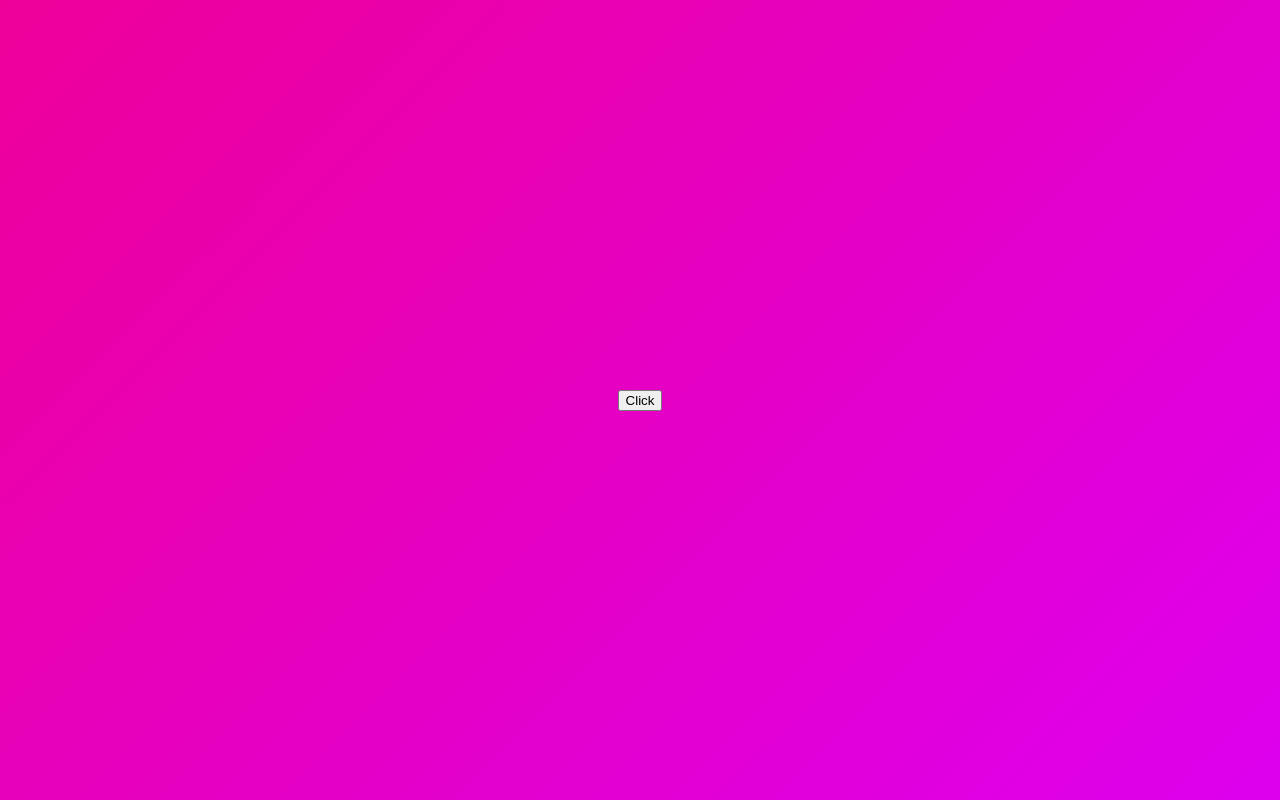
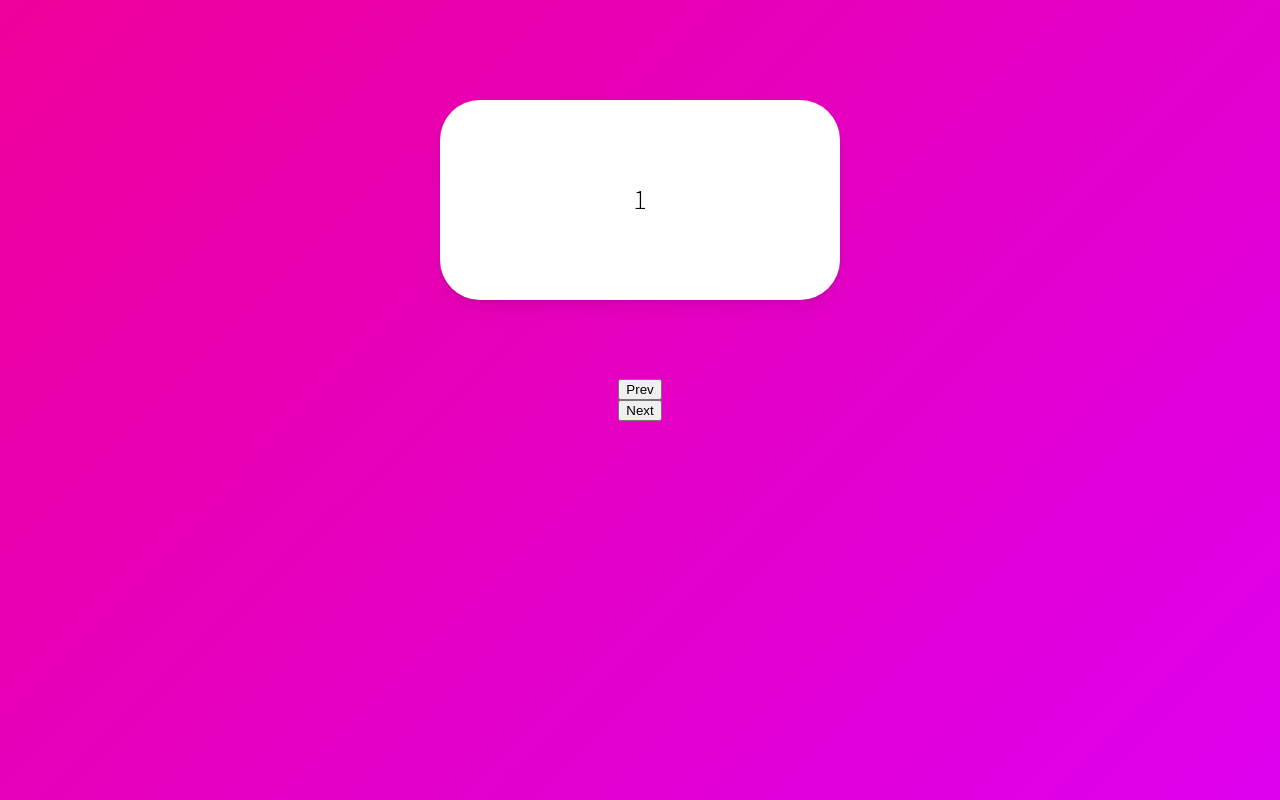
Before and after one commit to min33sky/animation_practice, a React (Create React App) app: page / in a window 1280 px wide. Built offline with nearby package versions, Linux system fonts and the light colour scheme.

Commit message:
:sparkles: Slider

```diff
--- a/public/index.html
+++ b/public/index.html
@@ -28,6 +28,7 @@
   <style>
     body {
       background: linear-gradient(135deg, #e09, #d0e);
+      overflow-x: hidden;
     }
   </style>
   <title>React App</title>
--- a/src/App.tsx
+++ b/src/App.tsx
@@ -7,6 +7,7 @@ const Wrapper = styled(motion.div)`
   height: 100vh;
   width: 100vw;
   display: flex;
+  flex-direction: column;
   justify-content: center;
   align-items: center;
 `;
@@ -18,42 +19,75 @@ const Box = styled(motion.div)`
   border-radius: 40px;
   position: absolute;
   top: 100px;
+  display: flex;
+  justify-content: center;
+  align-items: center;
+  font-size: 28px;
   box-shadow: 0 2px 3px rgba(0, 0, 0, 0.1), 0 10px 20px rgba(0, 0, 0, 0.06);
 `;
 
-const variants: Variants = {
-  initial: {
+const boxVariants: Variants = {
+  entry: (isBack: boolean) => ({
+    x: isBack ? -300 : 300,
+    opacity: 0,
     scale: 0,
+  }),
+
+  center: {
+    x: 0,
+    opacity: 1,
+    scale: 1,
+    transition: {
+      duration: 0.3,
+    },
+  },
+
+  exit: (isBack: boolean) => ({
+    x: isBack ? 300 : -300,
     opacity: 0,
-  },
-  visible: {
-    scale: 1,
-    opacity: 1,
-    rotateZ: 360,
-  },
-  leave: {
     scale: 0,
-    opacity: 0,
-    y: 150,
-  },
+    transition: {
+      duration: 0.3,
+    },
+  }),
 };
 
 function App() {
-  const [showing, setShowing] = useState(false);
-  const toggleShowwing = () => setShowing((prev) => !prev);
+  const [visible, setVisible] = useState(1);
+  const [isBack, setIsBack] = useState(false);
+
+  const nextItem = () =>
+    setVisible((prev) => {
+      setIsBack(false);
+      return prev === 10 ? 10 : prev + 1;
+    });
+
+  const prevItem = () =>
+    setVisible((prev) => {
+      setIsBack(true);
+      return prev === 1 ? 1 : prev - 1;
+    });
 
   return (
     <Wrapper>
       <GlobalStyle />
 
       {/* 컴포넌트가 AnimatePresense 컴포넌트 내부에 있을 시 애니메이션 적용이 가능하다. */}
-      <AnimatePresence>
-        {showing ? (
-          <Box variants={variants} initial="initial" animate="visible" exit="leave" />
-        ) : null}
+      {/* exitBeforeEnter: 한 번에 하나의 컴포넌트만 랜더링 */}
+      <AnimatePresence custom={isBack}>
+        <Box
+          key={visible}
+          custom={isBack}
+          variants={boxVariants}
+          initial="entry"
+          animate="center"
+          exit="exit"
+        >
+          {visible}
+        </Box>
       </AnimatePresence>
-
-      <button onClick={toggleShowwing}>Click</button>
+      <button onClick={prevItem}>Prev</button>
+      <button onClick={nextItem}>Next</button>
     </Wrapper>
   );
 }
```
